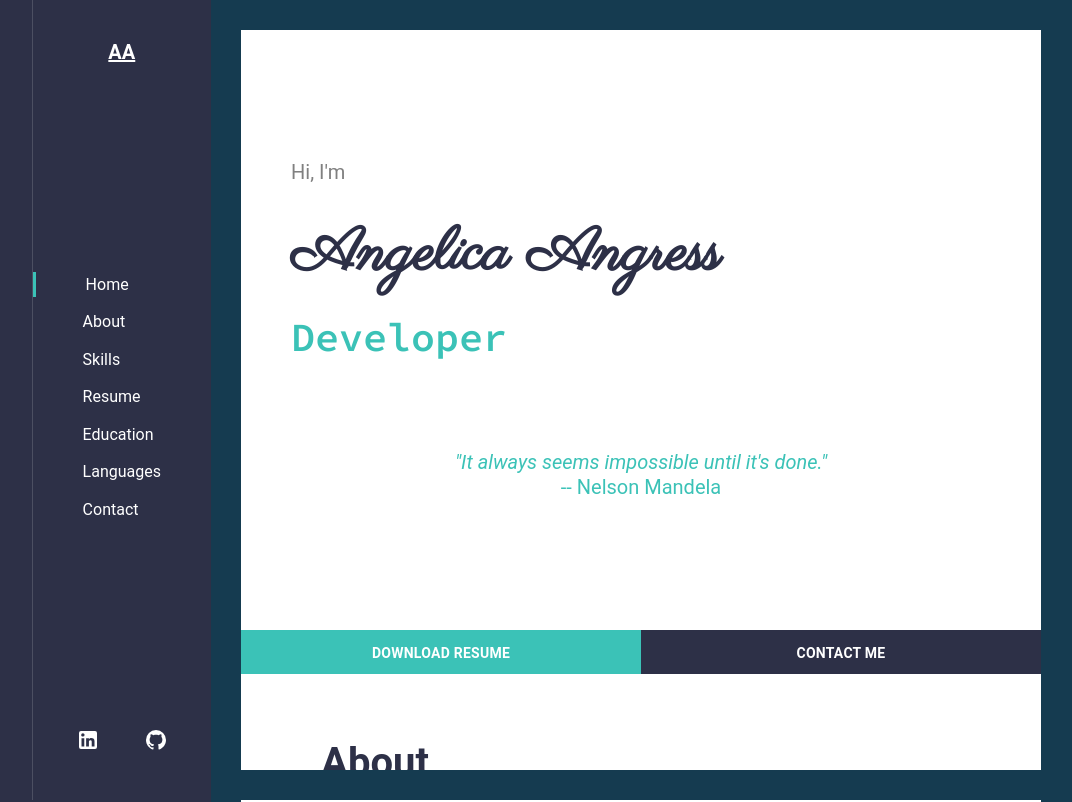
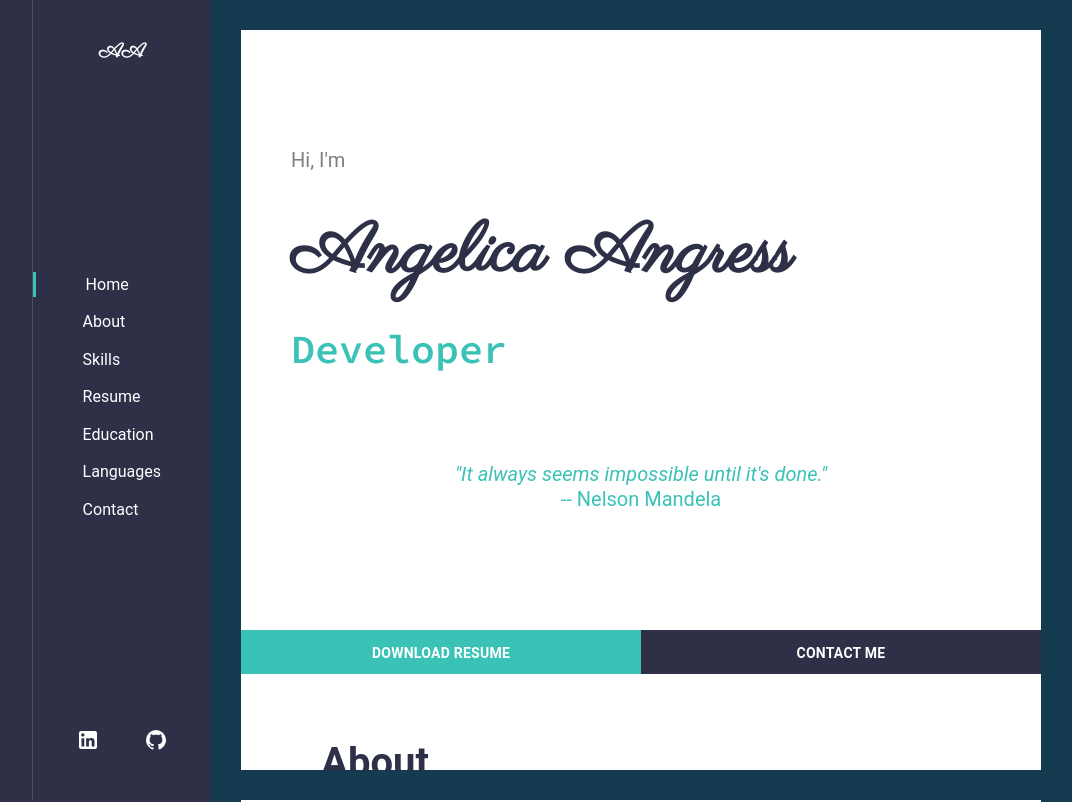
Before and after one commit to Angeleeloo/ProjectPorfolio, a React (Create React App) app in the folder client/: page / in a window 1280 px wide. Shown: the top 802 px of the page, without its empty margins (173-1245 px from the left). Built offline with nearby package versions, Linux system fonts and the light colour scheme.

Commit message:
minor fixes

```diff
--- a/client/src/Sections/Home/StyledHome.js
+++ b/client/src/Sections/Home/StyledHome.js
@@ -22,7 +22,7 @@ export const Text = styled.div`
 `;
 
 export const Name = styled.h1`
-  font-size: 60px;
+  font-size: 70px;
   font-weight: bold;
   color: ${palette.darkest};
   line-height: 1;
--- a/client/src/Sections/Sidebar/StyledSidebar.js
+++ b/client/src/Sections/Sidebar/StyledSidebar.js
@@ -32,10 +32,10 @@ export const SidebarContainer = styled.div`
 
 export const Branding = styled.div`
   font-size: 20px;
+  cursor: pointer;
   font-weight: bold;
   text-align: center;
-  text-decoration: underline;
-  cursor: pointer;
+  font-family: 'Parisienne', cursive;
   &:hover{
     color: ${palette.lightest};
   }
```
